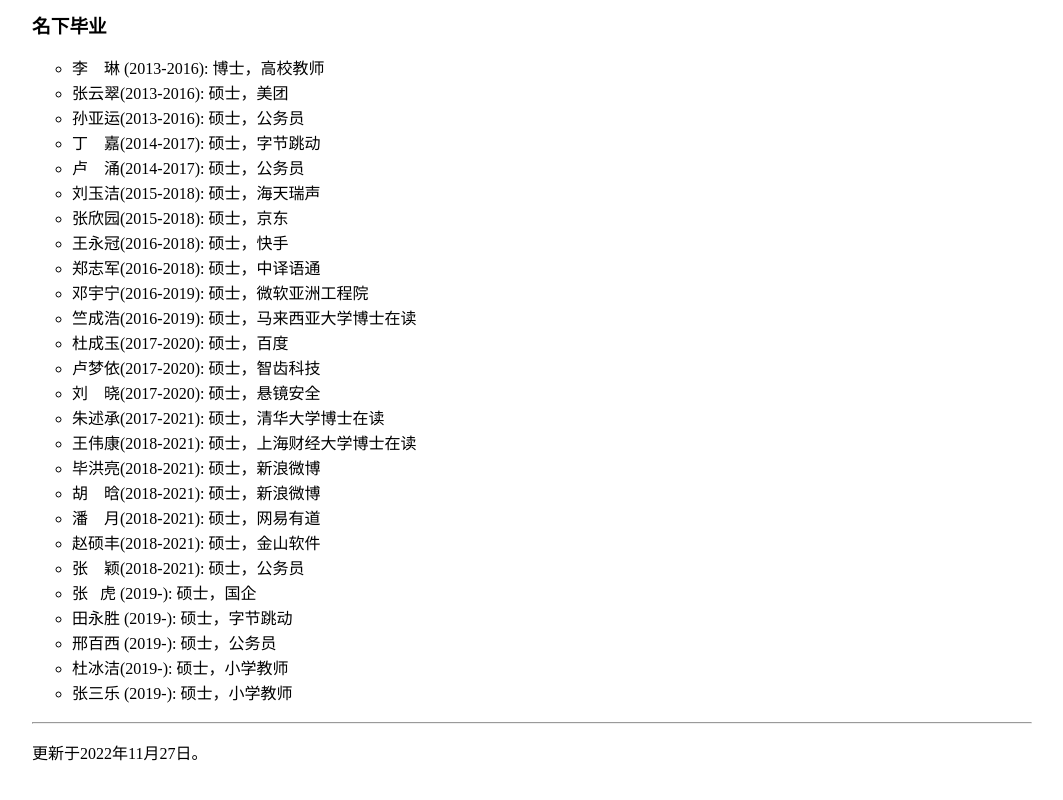
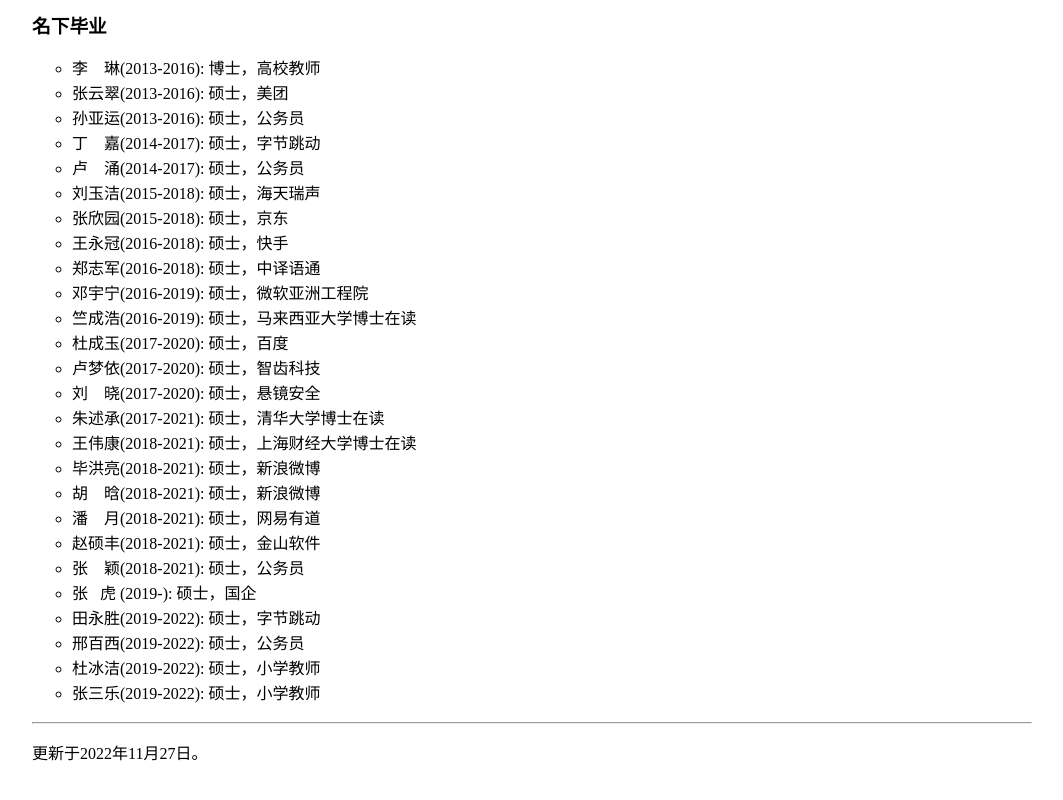
Before and after one commit to liupengyuan/liupengyuan.github.io, a plain HTML site: page index.html in a window 1280 px wide. Shown: the part 3176-3976 px from the top of the page, without its empty margins (108-1171 px from the left). Drawn offline with Linux system fonts and the light colour scheme.

Commit message:
Add files via upload

```diff
--- a/index.html
+++ b/index.html
@@ -264,7 +264,7 @@
 
 		<h3>名下毕业</h3>
 		<ul>
-			<li type="circle"> 李   &nbsp;&nbsp;&nbsp;琳 (2013-2016): 博士，高校教师</li>
+			<li type="circle"> 李   &nbsp;&nbsp;&nbsp;琳(2013-2016): 博士，高校教师</li>
 			<li type="circle"> 张云翠(2013-2016): 硕士，美团</li>
 			<li type="circle"> 孙亚运(2013-2016): 硕士，公务员</li>
 			<li type="circle"> 丁   &nbsp;&nbsp;&nbsp;嘉(2014-2017): 硕士，字节跳动</li>
@@ -286,10 +286,10 @@
 			<li type="circle"> 赵硕丰(2018-2021): 硕士，金山软件</li>
 			<li type="circle"> 张   &nbsp;&nbsp;&nbsp;颖(2018-2021): 硕士，公务员</li>
 			<li type="circle"> 张&nbsp;&nbsp;&nbsp;虎 (2019-): 硕士，国企</li>
-			<li type="circle"> 田永胜 (2019-): 硕士，字节跳动</li>
-			<li type="circle"> 邢百西 (2019-): 硕士，公务员</li>
-			<li type="circle"> 杜冰洁(2019-): 硕士，小学教师</li>
-			<li type="circle"> 张三乐 (2019-): 硕士，小学教师</li>
+			<li type="circle"> 田永胜(2019-2022): 硕士，字节跳动</li>
+			<li type="circle"> 邢百西(2019-2022): 硕士，公务员</li>
+			<li type="circle"> 杜冰洁(2019-2022): 硕士，小学教师</li>
+			<li type="circle"> 张三乐(2019-2022): 硕士，小学教师</li>
 		</ul>
 
 		<hr>
```
